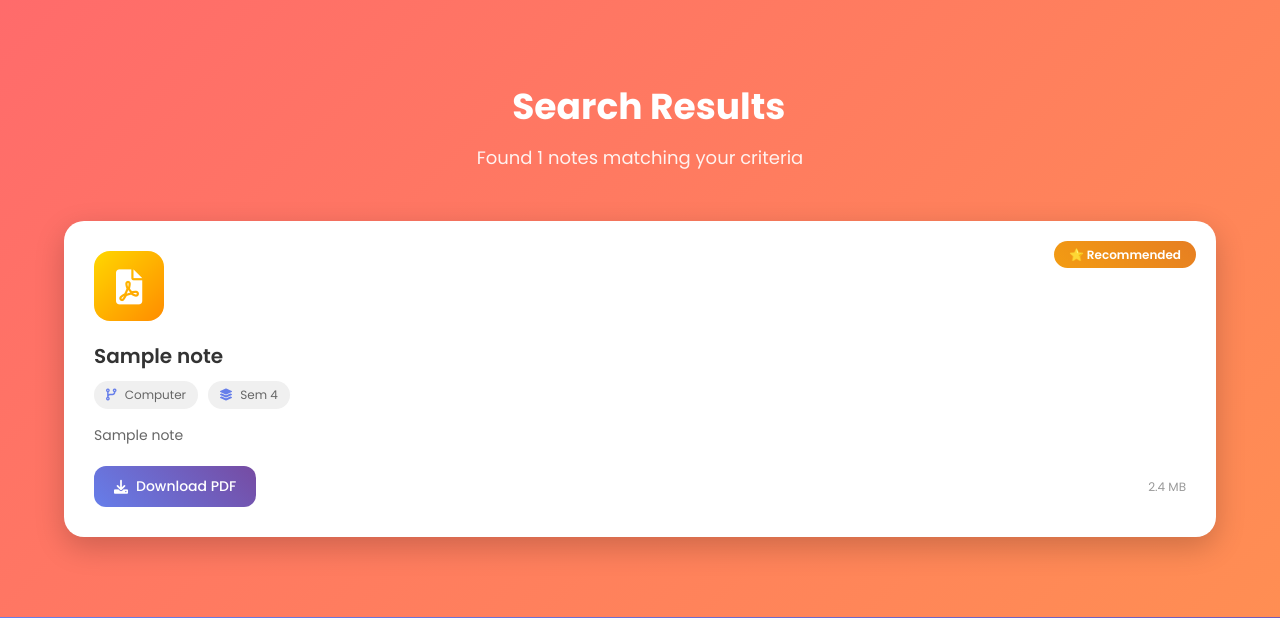
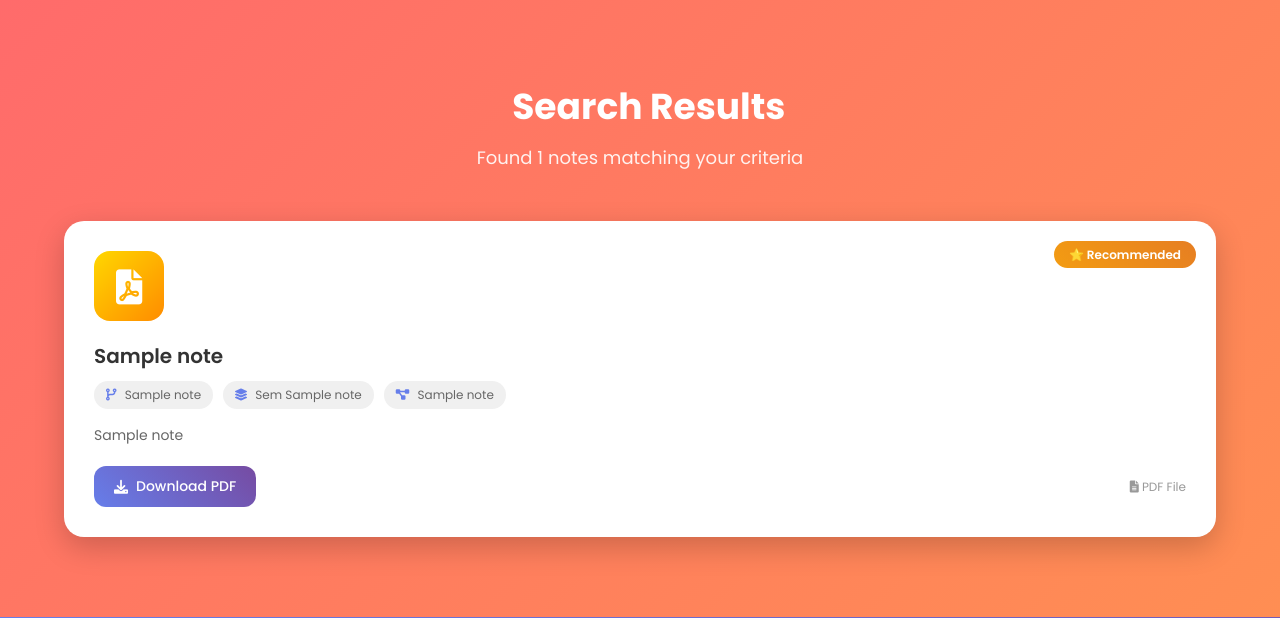
Before and after one commit to ErDevesh/WebsiteDemo, a Flask app: template templates/index.html in a window 1280 px wide. Shown: the part 801-1419 px from the top of the page. Run offline with Flask 2, Linux system fonts and the light colour scheme; the template is opened without the code that fills it: most values are stand-ins (such as "Sample title", 1, 10 or a date in 2020).

Commit message:
improvement

```diff
--- a/app.py
+++ b/app.py
@@ -59,8 +59,11 @@ def search_notes():
     conn = sqlite3.connect('database.db')
     c = conn.cursor()
 
-    c.execute("SELECT * FROM notes WHERE branch=? AND semester=? AND scheme=? AND subject LIKE ?",
-              (branch, semester, scheme, f"%{keyword}%"))
+    c.execute("""
+        SELECT * FROM notes
+        WHERE branch=? AND semester=? AND scheme=?
+        AND subject LIKE ?
+    """, (branch, semester, scheme, f"%{keyword}%"))
 
     results = c.fetchall()
     conn.close()
--- a/templates/book.html
+++ b/templates/book.html
@@ -227,7 +227,7 @@
 
         <div class="footer-section">
             <h4>Contact Info</h4>
-            <p><i class="fas fa-envelope"></i> msbtestudyhub@gmail.com</p>
+            <p><i class="fas fa-envelope"></i>msbtestudyhubnew@gmail.com</p>
             <p><i class="fas fa-phone"></i> +91 98765 43210</p>
             <p><i class="fas fa-map-marker-alt"></i> Maharashtra, India</p>
         </div>
--- a/templates/branch.html
+++ b/templates/branch.html
@@ -169,7 +169,7 @@
 
         <div class="footer-section">
             <h4>Contact Info</h4>
-            <p><i class="fas fa-envelope"></i> msbtestudyhub@gmail.com</p>
+            <p><i class="fas fa-envelope"></i> msbtestudyhubnew@gmail.com</p>
             <p><i class="fas fa-phone"></i> +91 98765 43210</p>
             <p><i class="fas fa-map-marker-alt"></i> Maharashtra, India</p>
         </div>
--- a/templates/contact.html
+++ b/templates/contact.html
@@ -153,7 +153,7 @@
 
         <div class="footer-section">
             <h4>Contact Info</h4>
-            <p><i class="fas fa-envelope"></i> msbtestudyhub@gmail.com</p>
+            <p><i class="fas fa-envelope"></i> msbtestudyhubnew@gmail.com</p>
             <p><i class="fas fa-phone"></i> +91 98765 43210</p>
             <p><i class="fas fa-map-marker-alt"></i> Maharashtra, India</p>
         </div>
--- a/templates/index.html
+++ b/templates/index.html
@@ -112,6 +112,7 @@
         {% if results %}
             {% for note in results %}
             <div class="result-card" data-aos="fade-up">
+
                 <div class="card-badge">
                     {% if loop.index % 3 == 0 %}
                         <span class="badge popular">🔥 Popular</span>
@@ -121,20 +122,42 @@
                         <span class="badge recommended">⭐ Recommended</span>
                     {% endif %}
                 </div>
+
                 <div class="card-icon">
                     <i class="fas fa-file-pdf"></i>
                 </div>
+
+                <!-- Subject Name -->
                 <h3>{{ note[4] }}</h3>
+
+                <!-- Dynamic Meta Info -->
                 <div class="subject-meta">
-                    <span><i class="fas fa-code-branch"></i> Computer</span>
-                    <span><i class="fas fa-layer-group"></i> Sem 4</span>
+                    <span>
+                        <i class="fas fa-code-branch"></i> {{ note[1] }}
+                    </span>
+                    <span>
+                        <i class="fas fa-layer-group"></i> Sem {{ note[2] }}
+                    </span>
+                    <span>
+                        <i class="fas fa-project-diagram"></i> {{ note[3] }}
+                    </span>
                 </div>
+
+                <!-- Description -->
                 <p class="description">{{ note[5] }}</p>
+
                 <div class="card-footer">
-                    <a href="{{ note[6] }}" class="download-btn">
+
+                    <!-- Dynamic PDF Link -->
+                    <a href="{{ url_for('static', filename='documents/' + note[6]) }}"
+                       class="download-btn" target="_blank">
                         <i class="fas fa-download"></i> Download PDF
                     </a>
-                    <span class="file-size">2.4 MB</span>
+
+                    <span class="file-size">
+                        <i class="fas fa-file-alt"></i> PDF File
+                    </span>
+
                 </div>
             </div>
             {% endfor %}
@@ -151,6 +174,7 @@
     </div>
 </section>
 {% endif %}
+
 
 <!-- FEATURED CATEGORIES SECTION -->
 <section class="featured-categories">
@@ -388,7 +412,7 @@
 
         <div class="footer-section">
             <h4>Contact Info</h4>
-            <p><i class="fas fa-envelope"></i> msbtestudyhub@gmail.com</p>
+            <p><i class="fas fa-envelope"></i> msbtestudyhubnew@gmail.com</p>
             <p><i class="fas fa-phone"></i> +91 98765 43210</p>
             <p><i class="fas fa-map-marker-alt"></i> Maharashtra, India</p>
             <p><i class="fas fa-clock"></i> Mon-Sat: 9AM - 8PM</p>
@@ -436,6 +460,18 @@
         });
     });
 
+</script>
+
+<script async src="https://pagead2.googlesyndication.com/pagead/js/adsbygoogle.js?client=ca-pub-6419661908654635"
+     crossorigin="anonymous"></script>
+<ins class="adsbygoogle"
+     style="display:block"
+     data-ad-format="autorelaxed"
+     data-ad-client="ca-pub-6419661908654635"
+     data-ad-slot="1535776932"></ins>
+<script>
+     (adsbygoogle = window.adsbygoogle || []).push({});
+
     // Add animation on scroll
     const observerOptions = {
         threshold: 0.1,
--- a/templates/mcq.html
+++ b/templates/mcq.html
@@ -255,7 +255,7 @@
 
         <div class="footer-section">
             <h4>Contact Info</h4>
-            <p><i class="fas fa-envelope"></i> msbtestudyhub@gmail.com</p>
+            <p><i class="fas fa-envelope"></i> msbtestudyhubnew@gmail.com</p>
             <p><i class="fas fa-phone"></i> +91 98765 43210</p>
             <p><i class="fas fa-map-marker-alt"></i> Maharashtra, India</p>
         </div>
--- a/templates/model_answer.html
+++ b/templates/model_answer.html
@@ -188,7 +188,7 @@
 
         <div class="footer-section">
             <h4>Contact Info</h4>
-            <p><i class="fas fa-envelope"></i> msbtestudyhub@gmail.com</p>
+            <p><i class="fas fa-envelope"></i> msbtestudyhubnew@gmail.com</p>
             <p><i class="fas fa-phone"></i> +91 98765 43210</p>
             <p><i class="fas fa-map-marker-alt"></i> Maharashtra, India</p>
         </div>
```
Also changed, not shown: 1 other file.
